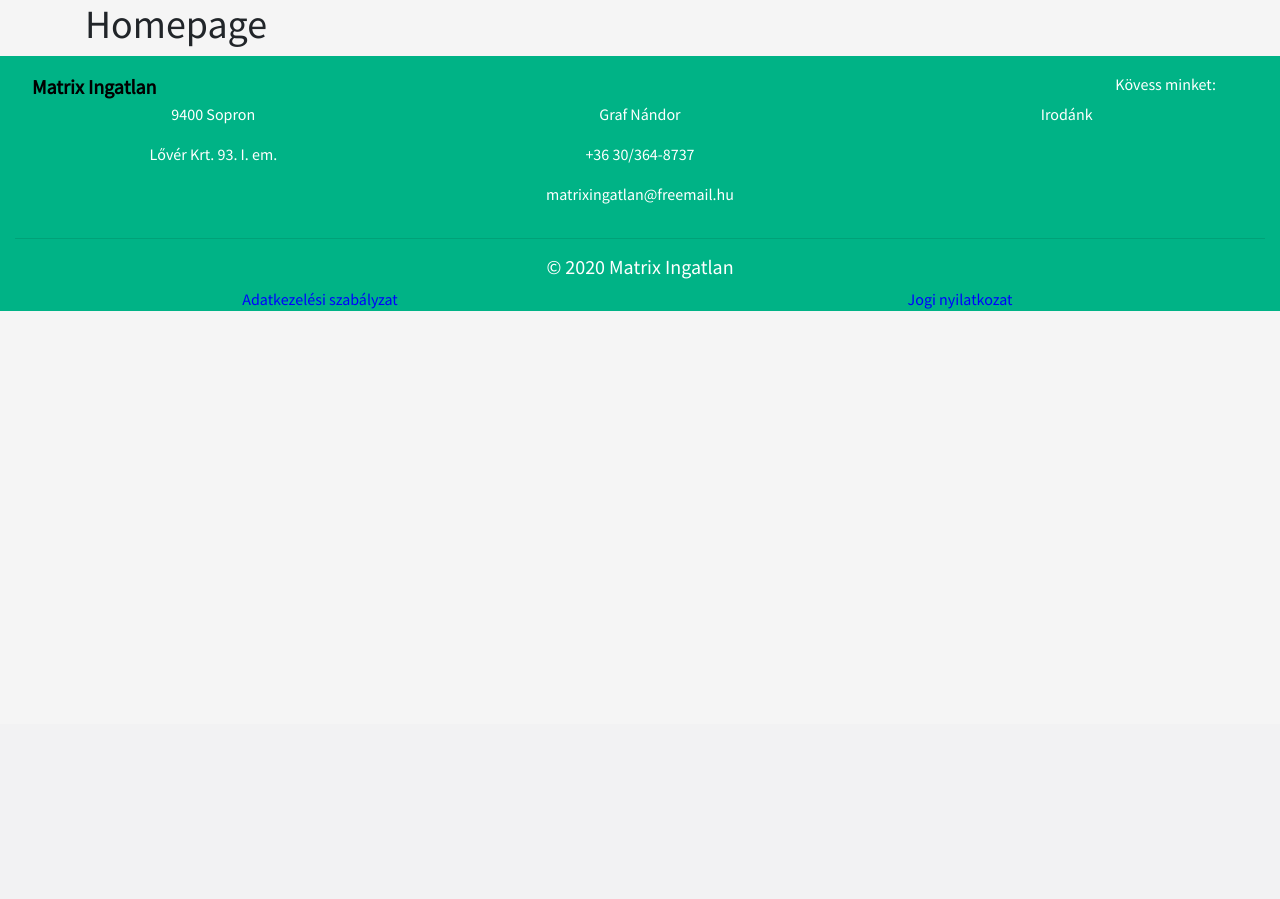
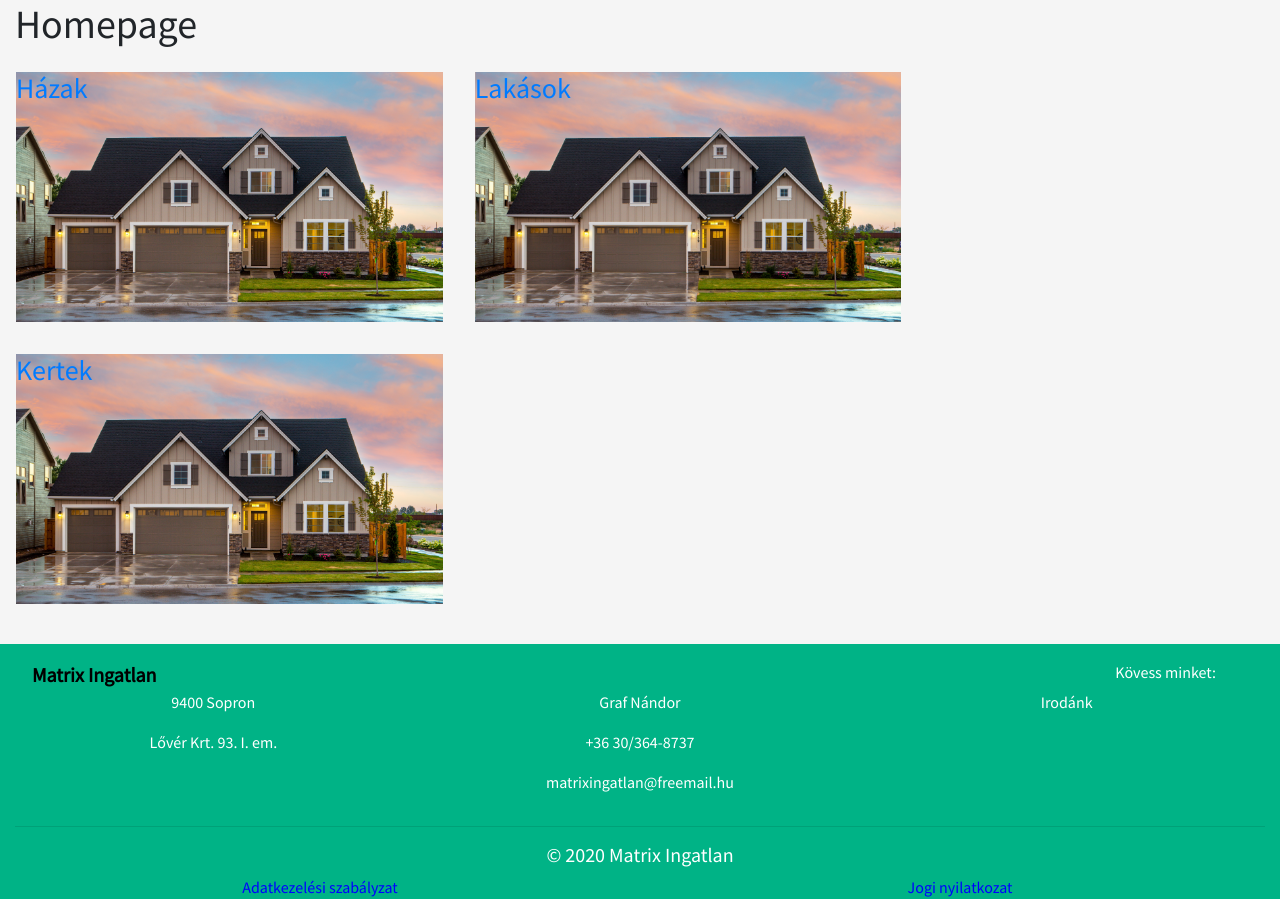
Before and after one commit to janzsob/matrix_ingatlan, a Django app: page / in a window 1280 px wide. Shown: the part 76-975 px from the top of the page. Before the commit the page ends 387 px from the top, so only its background shows below. Run offline with Django 3.2, Linux system fonts and the light colour scheme; some libraries are stand-ins or nearby versions.

Commit message:
adding real estate categories in progress

```diff
--- a/webapp/static/webapp/css/style.css
+++ b/webapp/static/webapp/css/style.css
@@ -37,3 +37,13 @@ h5 span {
   padding-right: 4rem;
   padding-top: 1rem;
 }
+
+.category-pic {
+  height: 250px;
+  background-image: url("/static/webapp/images/house.jpg");
+  position: relative;
+  background-size: cover;
+  background-position: center center;
+  padding: 0;
+  margin: 1rem;
+}
--- a/webapp/templates/webapp/base.html
+++ b/webapp/templates/webapp/base.html
@@ -69,7 +69,7 @@
       </div>
     </nav>
     <!-- Block content-->
-    <div class="container">
+    <div class="container-fluid">
       {% block content %} {% endblock content %}
     </div>
     <!-- Footer -->
--- a/webapp/templates/webapp/home.html
+++ b/webapp/templates/webapp/home.html
@@ -1,5 +1,18 @@
-{% extends "webapp/base.html" %} {% block content %}
+{% extends "webapp/base.html" %} {% load static %} {% block content %}
 
 <h1>Homepage</h1>
 
+<!-- Categories-->
+<div class="row">
+  <div class="col-md-4 category-pic">
+    <a href="#"><h3>Házak</h3></a>
+  </div>
+  <div class="col-md-4 category-pic">
+    <a href=">"><h3>Lakások</h3></a>
+  </div>
+  <div class="col-md-4 category-pic">
+    <a href="#"><h3>Kertek</h3></a>
+  </div>
+</div>
+<br />
 {% endblock content %}
```
Also changed, not shown: webapp/static/webapp/images/flat.jpg (added), webapp/static/webapp/images/house.jpg (added), 1 other file.
